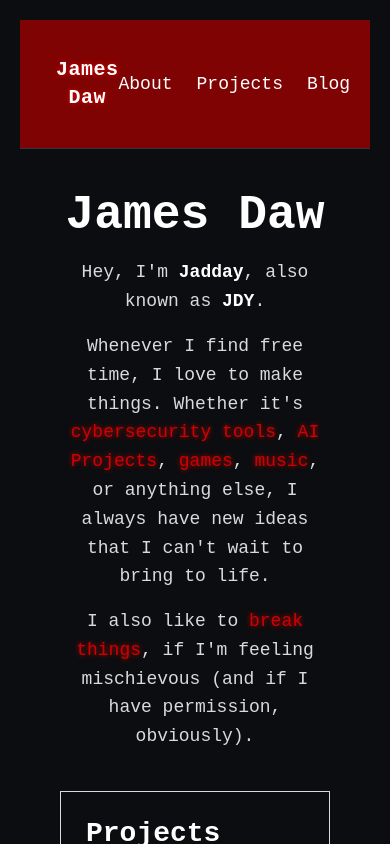
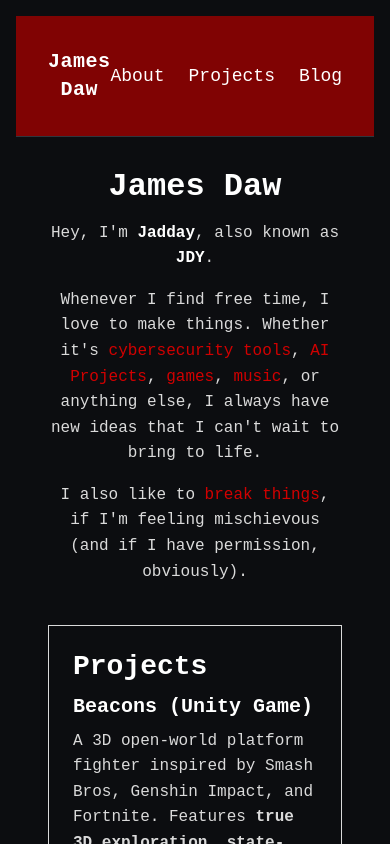
Before and after one commit to Jadday/jdy-portfolio, a Next.js app: page / in a window 390 px wide. Shown: the top 844 px of the page. Built offline with nearby package versions, Linux system fonts and the light colour scheme.

Commit message:
Improve formatting for mobile

```diff
--- a/app/globals.css
+++ b/app/globals.css
@@ -1,6 +1,7 @@
 @import "tailwindcss";
 
-@theme {
+/* Define CSS variables for colors and fonts */
+:root {
   --font-mono: 'JetBrains Mono', monospace;
   --background: #0c0d10;
   --foreground: #dadada;
@@ -8,6 +9,7 @@
   --link: #d10000;
 }
 
+/* Dark mode (using prefers-color-scheme) */
 @media (prefers-color-scheme: dark) {
   :root {
     --background: #0c0d10;
@@ -17,15 +19,16 @@
   }
 }
 
+/* Base styles for mobile-first design */
 body {
   color: var(--foreground);
   background: var(--background);
   font-family: var(--font-mono);
-  font-size: 14px;
-  line-height: 1.0;
+  font-size: 1rem; /* Use rem units instead of a fixed 14px */
+  line-height: 1.5;
   text-align: center;
-  padding: 20px;
-  -webkit-text-size-adjust: 140%;
+  padding: 1rem; /* Scalable padding */
+  -webkit-text-size-adjust: 100%;
 }
 
 a {
@@ -37,12 +40,14 @@ a:hover {
   text-decoration: underline;
 }
 
+/* Container: full-width with padding on mobile */
 .container {
   margin-left: auto;
   margin-right: auto;
-  padding: 20px;
+  padding: 1rem;
 }
 
+/* Adjust container width on larger screens */
 @media (min-width: 992px) {
   .container {
     width: 970px;
@@ -55,16 +60,58 @@ a:hover {
   }
 }
 
-.terminal-box h3 {
-  font-size: 16px;
-  font-weight: bold;
-  margin-top: 10px;
+/* Typography adjustments for headings and paragraphs */
+h1 {
+  color: #FFFFFF;
+  font-size: 2rem; /* Mobile-optimized size */
+  margin-bottom: 0.5rem;
 }
 
+h2 {
+  color: #FFFFFF;
+  font-size: 1.75rem;
+  margin-bottom: 0.5rem;
+}
 
-.text-terminalRed {
-  color: var(--highlight);
-  text-shadow: 0 0 5px rgba(255, 0, 0, 0.7);
+h3 {
+  color: #FFFFFF;
+  font-size: 1.5rem;
+  margin-bottom: 0.5rem;
+}
+
+p {
+  font-size: 1rem;
+  line-height: 1.6;
+}
+
+/* Increase typography on slightly larger devices */
+@media (min-width: 768px) {
+  h1 {
+    font-size: 2.5rem;
+  }
+  p {
+    font-size: 1.125rem;
+  }
+}
+
+/* Terminal box styling */
+.terminal-box {
+  border: 1px solid var(--foreground);
+  padding: 1.5rem;
+  text-align: left;
+  margin: 1.875rem 0;
+}
+
+.terminal-box h3 {
+  font-size: 1.25rem;
+  font-weight: bold;
+  margin-top: 0.625rem;
+}
+
+/* Utility classes */
+.font-bold {
+  color: white;
+  font-weight: bold;
 }
 
 .nav-link {
@@ -87,40 +134,6 @@ a:hover {
   text-shadow: 0 0 5px rgba(255, 255, 255, 0.6);
 }
 
-h1 {
-  color: #FFFFFF;
-  font-size: 3rem;
-  margin-bottom: 10px;
-}
-
-h2 {
-  color: #FFFFFF;
-  font-size: 1.75rem;
-  margin-bottom: 8px;
-}
-
-h3 {
-  color: #FFFFFF;
-  font-size: 1.5rem;
-}
-
-p {
-  font-size: 1.125rem;
-  line-height: 1.6;
-}
-
-.terminal-box {
-  border: 1px solid var(--foreground);
-  padding: 25px;
-  text-align: left;
-  margin: 30px 0;
-}
-
-.font-bold {
-  color: white;
-  font-weight: bold;
-}
-
 .navbar-icon-glow {
   filter: drop-shadow(0 0 5px rgba(255, 255, 255, 0.4));
 }
--- a/app/layout.tsx
+++ b/app/layout.tsx
@@ -3,6 +3,15 @@ import React from 'react';
 import Header from './components/Header';
 import Footer from './components/Footer';
 import './globals.css';
+
+export const metadata = {
+  // other metadata fields like title, description, etc.
+};
+
+export const viewport = {
+  width: 'device-width',
+  initialScale: 1,
+};
 
 export default function RootLayout({
   children,
```
